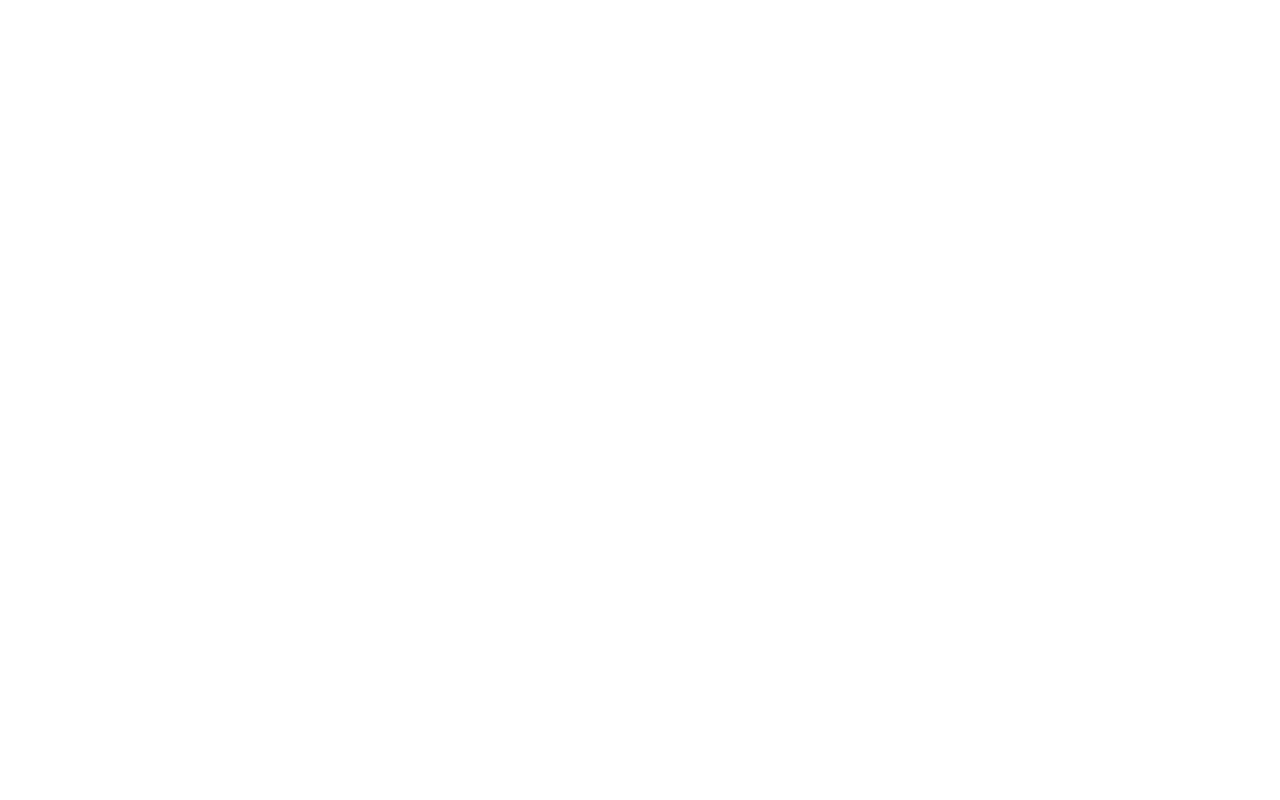
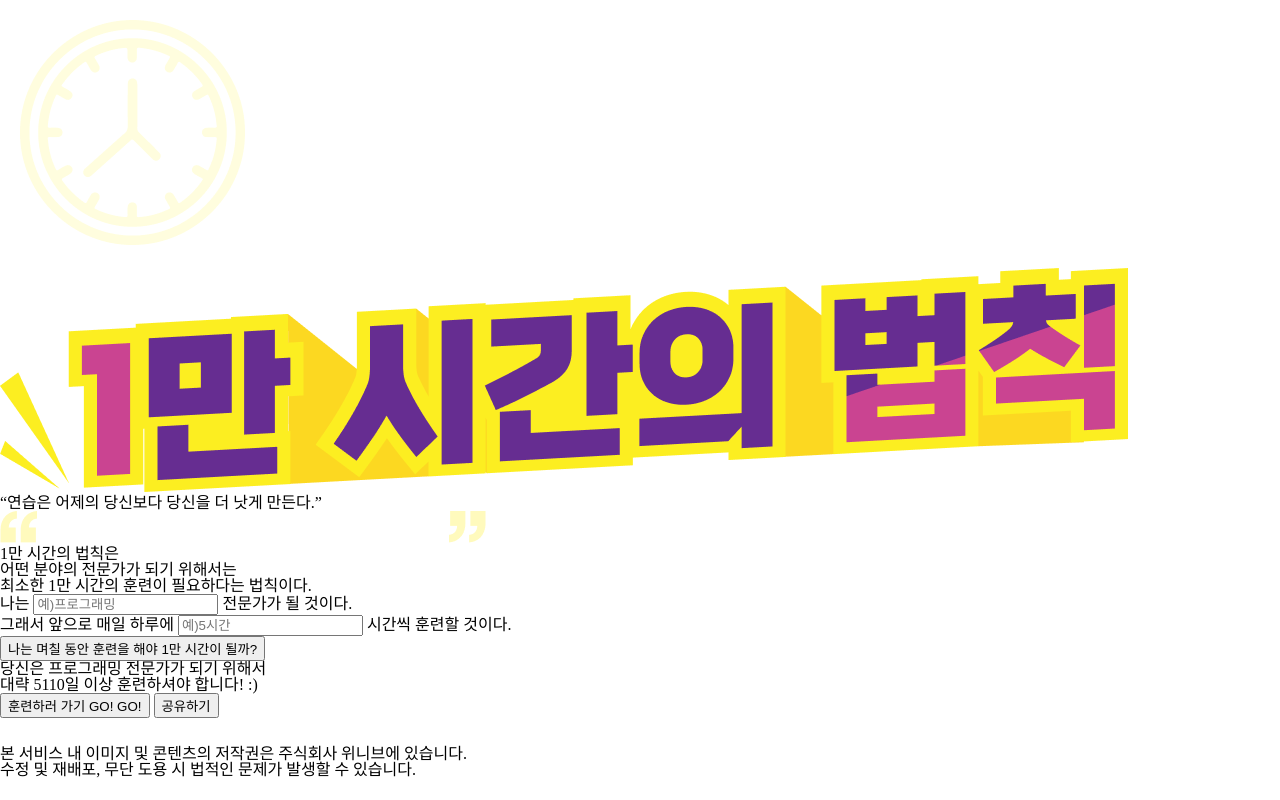
Before and after one commit to 100gun/orm-10000-hours-rule, a plain HTML site: page index.html in a window 1280 px wide. Drawn offline with Linux system fonts and the light colour scheme.

Commit message:
:memo: HTML 마크업

```diff
--- a/index.html
+++ b/index.html
@@ -5,9 +5,68 @@
     <meta http-equiv="X-UA-Compatible" content="IE=edge" />
     <meta name="viewport" content="width=device-width, initial-scale=1.0" />
     <title>1만 시간의 법칙</title>
-    <link rel="icon" href="img/favicon.ico" />
+    <link rel="icon" href="/img/favicon.ico" />
     <link rel="stylesheet" href="css/reset.css" />
     <link rel="stylesheet" href="css/style.css" />
   </head>
-  <body></body>
+  <body>
+    <header class="content-header">
+      <h1 class="sr-only">1만 시간의 법칙</h1>
+      <img class="imgclock-clock" src="./img/clock.png" alt="" />
+      <img class="img-title" src="./img/title.png" alt="1만 시간의 법칙" />
+    </header>
+
+    <main class="content-main">
+      <p class="txt-main">“연습은 어제의 당신보다 당신을 더 낫게 만든다.”</p>
+      <img class="img-quotes" src="./img/quotes.png" alt="" />
+      <p class="txt-desc">
+        <span class="txt-strong">1만 시간의 법칙</span>은 <br />
+        어떤 분야의 전문가가 되기 위해서는<br />
+        최소한 1만 시간의 훈련이 필요하다는 법칙이다.
+      </p>
+
+      <form>
+        <p class="txt-master">
+          나는 <input type="txt-form" placeholder="예&#41;프로그래밍" />
+          전문가가 될 것이다.
+        </p>
+        <p class="txt-time">
+          그래서 앞으로 매일 하루에
+          <input type="num-form" placeholder="예&#41;5시간" />
+          시간씩 훈련할 것이다.
+        </p>
+        <button class="btn-submit">
+          나는 며칠 동안 훈련을 해야 1만 시간이 될까?
+        </button>
+      </form>
+
+      <section class="content-result">
+        <h2 class="sr-only">입력 결과 확인하기</h2>
+        <p class="txt-master">
+          당신은 <strong>프로그래밍</strong> 전문가가 되기 위해서
+        </p>
+        <p class="txt-time">
+          대략 <strong>5110</strong>일 이상 훈련하셔야 합니다! :&#41;
+        </p>
+        <button class="btn-modal">훈련하러 가기 GO! GO!</button>
+        <button class="btn-share">공유하기</button>
+      </section>
+    </main>
+
+    <!-- <section class="modal">
+      <h2 class="txt-cheer">화이팅!!♥♥♥</h2>
+      <p class="txt-cheer-desc">당신의 꿈을 응원합니다!</p>
+      <img class="licat-img" src="./img/licat.png" alt="응원하는 라이캣" />
+      <button class="btn-submit">종료하고 진짜 훈련하러 가기 GO!GO!</button>
+    </section> -->
+
+    <footer class="content-footer">
+      <img class="logo-footer" src="img/logo.png" alt="Weniv." />
+      <p class="txt-footer">
+        본 서비스 내 이미지 및 콘텐츠의 저작권은 주식회사 위니브에 있습니다.
+        <br />
+        수정 및 재배포, 무단 도용 시 법적인 문제가 발생할 수 있습니다.
+      </p>
+    </footer>
+  </body>
 </html>
```
